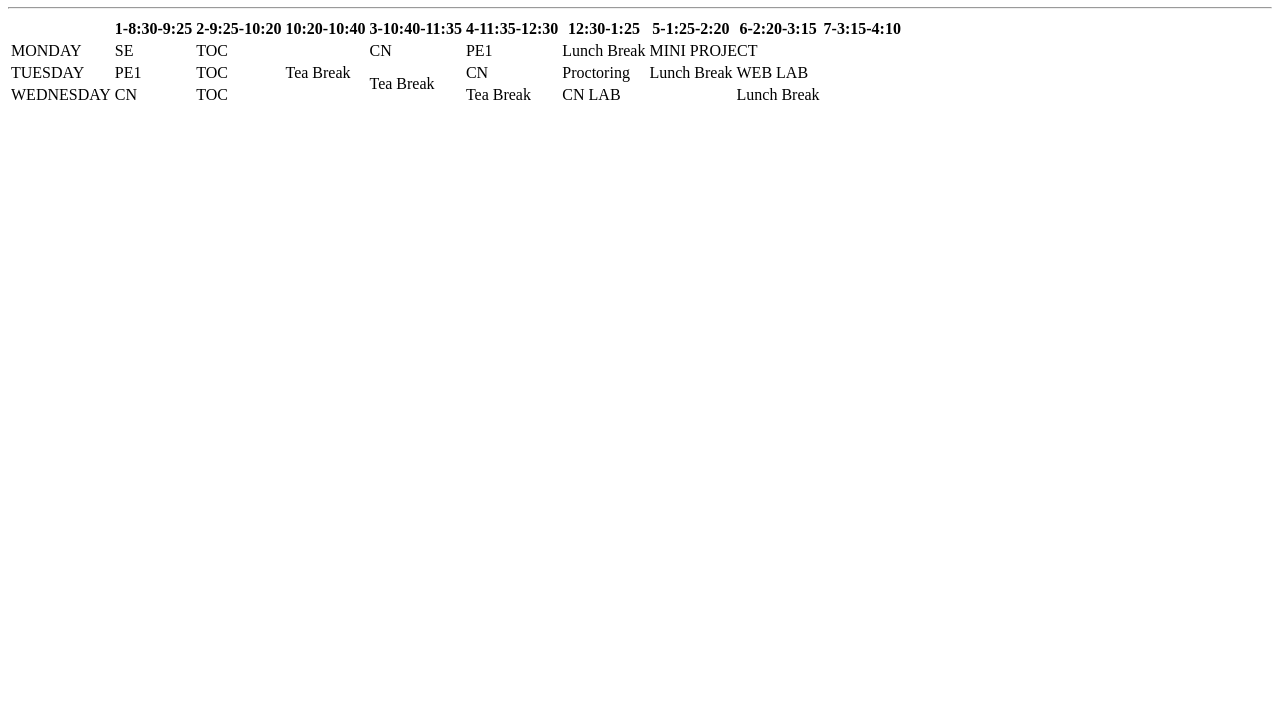
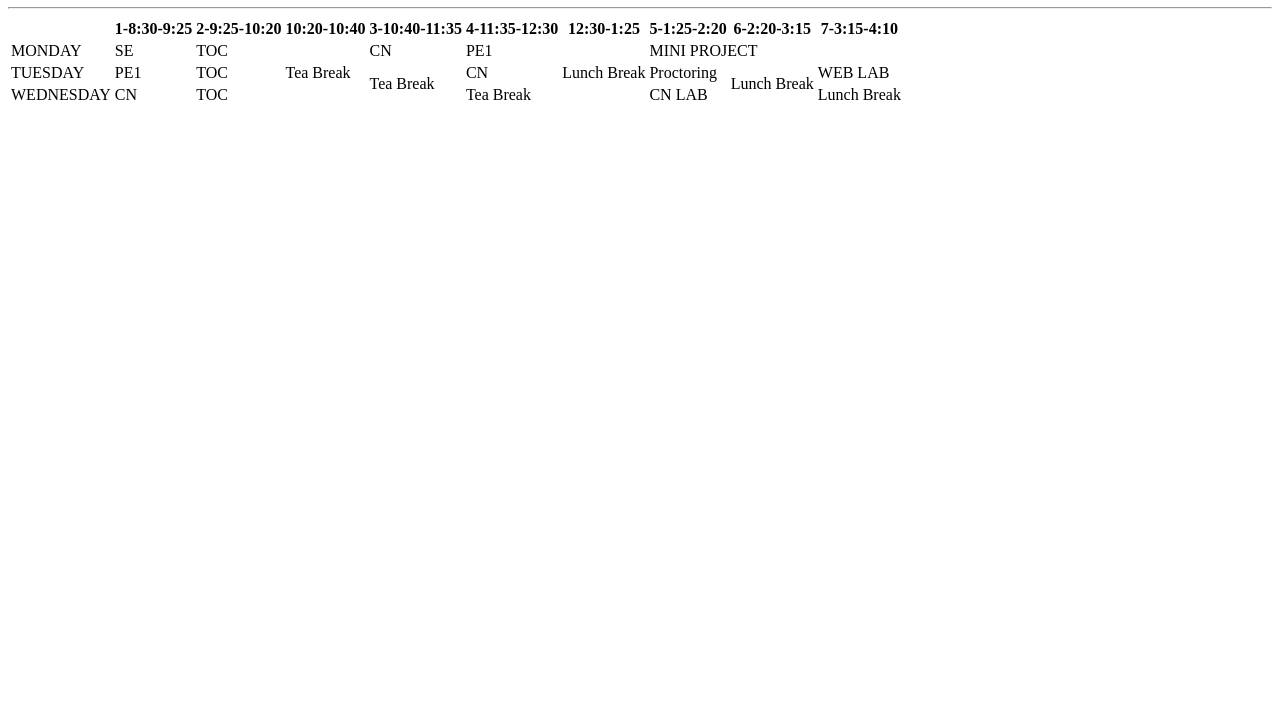
Before and after one commit to TrishaReddyC/WebLab, a plain HTML site: page lab1.html in a window 1280 px wide. Shown: the part 73-800 px from the top of the page. Drawn offline with Linux system fonts and the light colour scheme.

Commit message:
Fix typo in rowspan attribute for Lunch Break

```diff
--- a/lab1.html
+++ b/lab1.html
@@ -26,7 +26,7 @@
     	<td rowspan="6">Tea Break</td>
     	<td>CN</td>
     	<td>PE1</td>
-    	<td roowspan="6">Lunch Break</td>
+    	<td rowspan="6">Lunch Break</td>
     	<td colspan="2">MINI PROJECT</td>
     </tr>
     <tr>
@@ -36,7 +36,7 @@
     	<td rowspan="6">Tea Break</td>
     	<td>CN</td>
     	<td>Proctoring</td>
-    	<td roowspan="6">Lunch Break</td>
+    	<td rowspan="6">Lunch Break</td>
     	<td colspan="2">WEB LAB</td>
     </tr>
     <tr>
@@ -45,7 +45,7 @@
     	<td>TOC</td>
     	<td rowspan="6">Tea Break</td>
     	<td colspan="2">CN LAB</td>
-    	<td roowspan="6">Lunch Break</td>
+    	<td rowspan="6">Lunch Break</td>
     </tr>
   </table>
 
```
